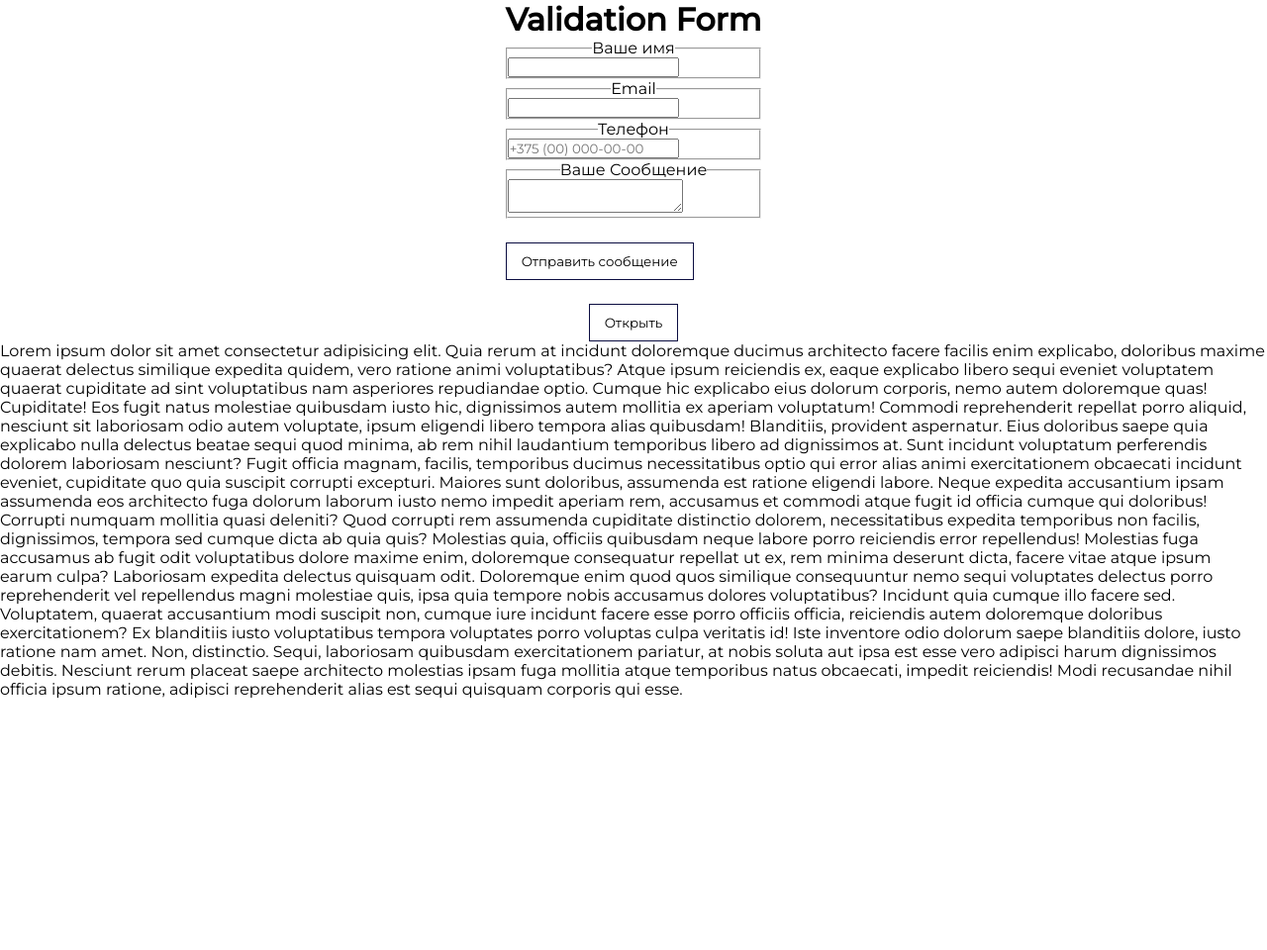
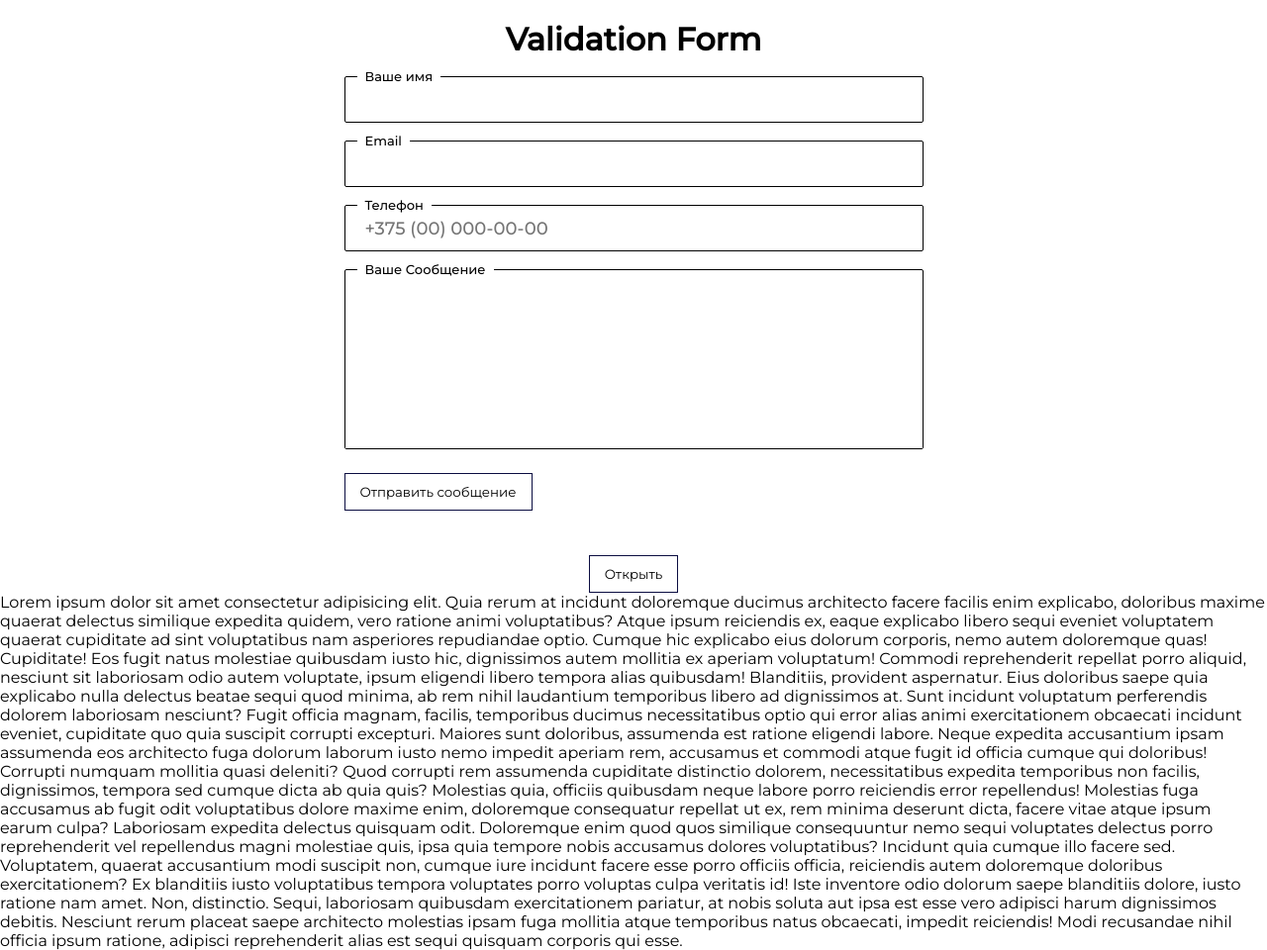
Before and after one commit to JI3BA/test-form, a website built with webpack: page src/index.html in a window 1280 px wide. Shown: the whole page at 99% size. Before the commit the page ends 800 px from the top, so only its background shows below. Built offline with nearby package versions, Linux system fonts and the light colour scheme.

Commit message:
form styles were changed

```diff
--- a/src/style.sass
+++ b/src/style.sass
@@ -20,9 +20,11 @@
   flex-direction: column
   align-items: center
 
-.my-data
-  display: flex
+.form
   margin: 20px 0 21px 0
+
+  &__name
+    text-align: center
 
   &__wrap
     max-width: 100%
@@ -42,7 +44,7 @@
 
   &__title
     color: #000
-    font-size: 12px
+    font-size: 13px
     font-style: normal
     font-weight: 500
     line-height: normal
@@ -73,11 +75,6 @@
     padding: 0 20px
     font-size: 18px
     line-height: 24px
-
-
-.form
-  &__title
-    text-align: center
 
   &__button
     padding: 10px 15px
```
